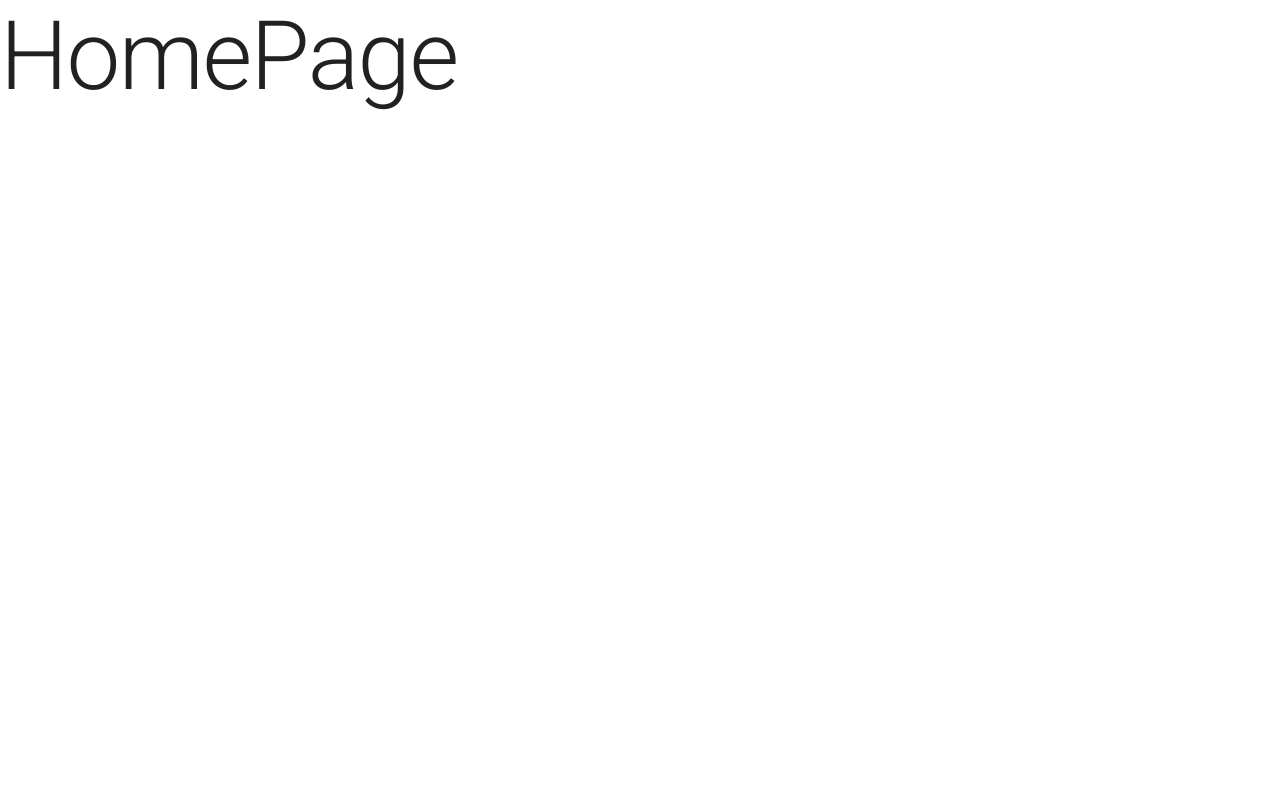
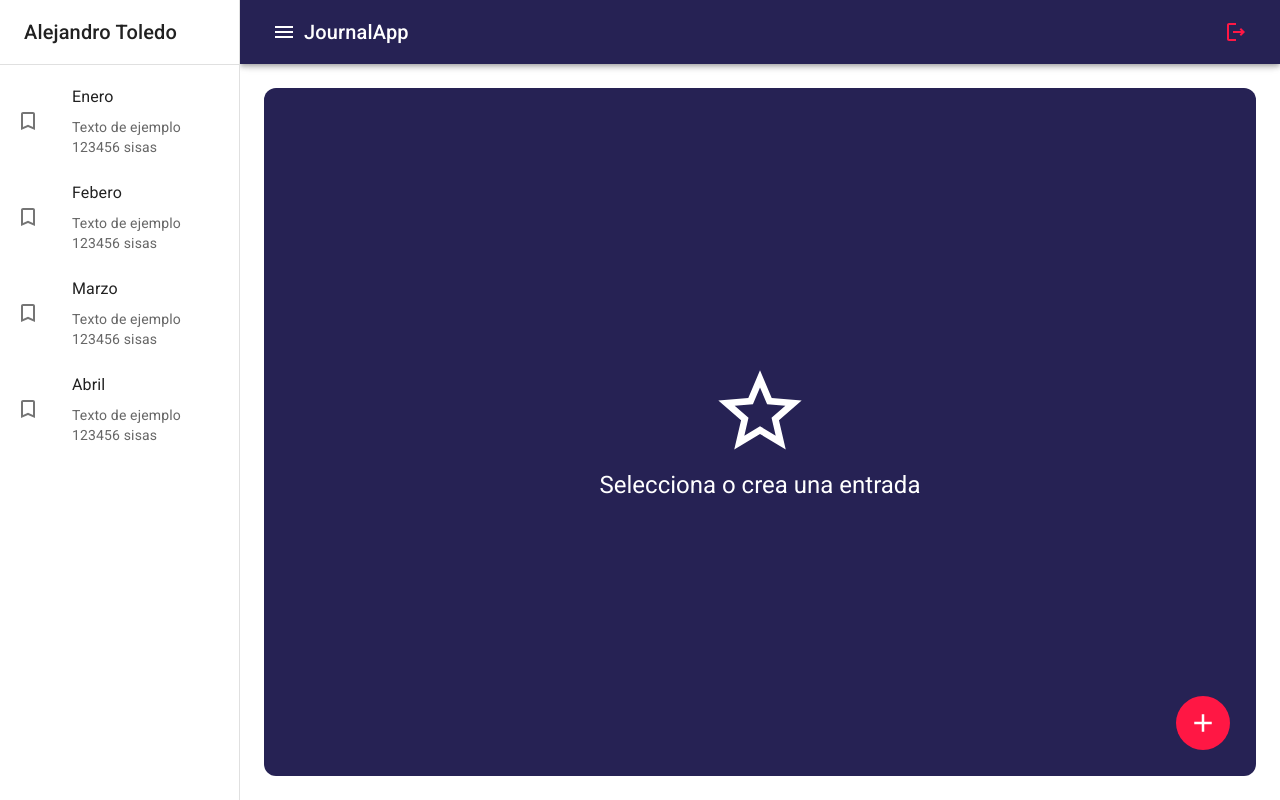
Before and after one commit to Deathlezz300/LoginApp, a React (Vite) app: page /home in a window 1280 px wide. Built offline with nearby package versions, Linux system fonts and the light colour scheme.

Commit message:
Last commit

```diff
--- /dev/null
+++ b/src/Journal/Components/ImageGallery.jsx
@@ -0,0 +1,69 @@
+import { ImageList } from "@mui/material";
+import {ImageListItem} from "@mui/material";
+export const ImageGallery=()=>{
+  return (
+    <ImageList sx={{ width: '100%', height: 600 }} cols={3} rowHeight={164}>
+      {itemData.map((item) => (
+        <ImageListItem key={item.img}>
+          <img
+            src={`${item.img}?w=164&h=164&fit=crop&auto=format`}
+            srcSet={`${item.img}?w=164&h=164&fit=crop&auto=format&dpr=2 2x`}
+            alt={item.title}
+            loading="lazy"
+          />
+        </ImageListItem>
+      ))}
+    </ImageList>
+  );
+}
+
+const itemData = [
+  {
+    img: 'https://images.unsplash.com/photo-1551963831-b3b1ca40c98e',
+    title: 'Breakfast',
+  },
+  {
+    img: 'https://images.unsplash.com/photo-1551782450-a2132b4ba21d',
+    title: 'Burger',
+  },
+  {
+    img: 'https://images.unsplash.com/photo-1522770179533-24471fcdba45',
+    title: 'Camera',
+  },
+  {
+    img: 'https://images.unsplash.com/photo-1444418776041-9c7e33cc5a9c',
+    title: 'Coffee',
+  },
+  {
+    img: 'https://images.unsplash.com/photo-1533827432537-70133748f5c8',
+    title: 'Hats',
+  },
+  {
+    img: 'https://images.unsplash.com/photo-1558642452-9d2a7deb7f62',
+    title: 'Honey',
+  },
+  {
+    img: 'https://images.unsplash.com/photo-1516802273409-68526ee1bdd6',
+    title: 'Basketball',
+  },
+  {
+    img: 'https://images.unsplash.com/photo-1518756131217-31eb79b20e8f',
+    title: 'Fern',
+  },
+  {
+    img: 'https://images.unsplash.com/photo-1597645587822-e99fa5d45d25',
+    title: 'Mushrooms',
+  },
+  {
+    img: 'https://images.unsplash.com/photo-1567306301408-9b74779a11af',
+    title: 'Tomato basil',
+  },
+  {
+    img: 'https://images.unsplash.com/photo-1471357674240-e1a485acb3e1',
+    title: 'Sea star',
+  },
+  {
+    img: 'https://images.unsplash.com/photo-1589118949245-7d38baf380d6',
+    title: 'Bike',
+  },
+];
--- /dev/null
+++ b/src/Journal/Components/NavBar.jsx
@@ -0,0 +1,25 @@
+import React from 'react'
+import { AppBar, Grid, IconButton, Toolbar, Typography } from '@mui/material'
+import { LogoutOutlined, MenuOutlined } from '@mui/icons-material'
+
+export const NavBar = ({drawerWidth}) => {
+  return (
+    <AppBar position='fixed' sx={{
+            width:{sm:`calc(100% - ${drawerWidth}px)`},
+            ml:{sm:`${drawerWidth}px`}
+        }}>
+        <Toolbar>
+            <IconButton>
+                <MenuOutlined sx={{color:'white'}}/>
+            </IconButton>
+            <Grid container direction='row' justifyContent='space-between' alignItems='center'>
+                <Typography variant='h6' noWrap component='div'>JournalApp</Typography>
+                <IconButton color='error'>
+                    <LogoutOutlined/>
+                </IconButton>
+            </Grid>
+
+        </Toolbar>
+    </AppBar>
+  )
+}
--- /dev/null
+++ b/src/Journal/Components/SideBar.jsx
@@ -0,0 +1,39 @@
+import { TurnedInNot } from '@mui/icons-material'
+import { Box, Divider, Drawer, Grid, List, ListItem, ListItemButton, ListItemIcon, ListItemText, Toolbar, Typography } from '@mui/material'
+import React from 'react'
+
+export const SideBar = ({drawerWidth}) => {
+  return (
+    <Box component='nav' sx={{width:{sm:drawerWidth},flexShrink:{sm:0}}}>
+        <Drawer variant='permanent' open sx={{
+            display:{xs:'block'},
+            '& .MuiDrawer-paper':{boxSizing:'border-box',width:drawerWidth}
+        }}>
+
+        <Toolbar>
+            <Typography variant='h6' noWrap component='div'>Alejandro Toledo</Typography>
+        </Toolbar>
+        <Divider/>
+
+        <List>
+            {
+                ['Enero','Febero','Marzo','Abril'].map(mes=>{
+                    return <ListItem key={mes} disablePadding>
+                        <ListItemButton>
+                            <ListItemIcon>
+                                <TurnedInNot/>
+                            </ListItemIcon>
+                            <Grid container>
+                                <ListItemText primary={mes}/>
+                                <ListItemText secondary={'Texto de ejemplo 123456 sisas'}/>
+                            </Grid>
+                        </ListItemButton>
+                    </ListItem>
+                })
+            }
+        </List>
+
+        </Drawer>
+    </Box>
+  )
+}
--- /dev/null
+++ b/src/Journal/Layout/JournalLayout.jsx
@@ -0,0 +1,22 @@
+import React from 'react'
+import { Box, Toolbar } from '@mui/material'
+import { NavBar } from '../Components/NavBar';
+import { SideBar } from '../Components/SideBar';
+
+const drawerWidth=240;
+
+
+export const JournalLayout = ({children}) => {
+  return (
+    <Box sx={{display:'flex'}}>
+
+    <NavBar drawerWidth={drawerWidth}/>
+    <SideBar drawerWidth={drawerWidth}/>
+
+    <Box component='main' sx={{flexGrow:1,p:3}}>
+        <Toolbar/>
+        {children}
+    </Box>
+    </Box>
+  )
+}
--- a/src/Journal/Pages/HomePage.jsx
+++ b/src/Journal/Pages/HomePage.jsx
@@ -1,11 +1,25 @@
 import React from 'react'
-import { Typography } from '@mui/material'
+import { IconButton, Typography } from '@mui/material'
+import { JournalLayout } from '../Layout/JournalLayout'
+import { NothingSelectedView } from '../Views/NothingSelectedView'
+import { NoteView } from '../Views/NoteView'
+import { AddOutlined } from '@mui/icons-material'
 
 export const HomePage = () => {
   return (
-    <>
-        <Typography variant='h1'>HomePage</Typography>
-
-    </>
+    <JournalLayout>
+      <NothingSelectedView/>
+      {/* <NoteView/> */}
+      <IconButton size='large' sx={{
+        color:'white',
+        backgroundColor:'error.main',
+        ':hover':{backgroundColor:'error.main',opacity:0.9},
+        position:'fixed',
+        right:50,
+        bottom:50
+      }}>
+        <AddOutlined sx={{fontSize:30}}/>
+      </IconButton>
+    </JournalLayout>
   )
 }
--- a/src/Journal/Routes/JournalRoutes.jsx
+++ b/src/Journal/Routes/JournalRoutes.jsx
@@ -8,7 +8,7 @@ export const JournalRoutes = () => {
         <Routes>
             <Route path='home' element={<HomePage/>}/>
 
-            <Route path='/*' element={<Navigate to='/home'/>}/>
+            {/* <Route path='/*' element={<Navigate to='/home'/>}/> */}
         </Routes>
     </>
   )
--- /dev/null
+++ b/src/Journal/Views/NoteView.jsx
@@ -0,0 +1,25 @@
+import { SaveOutlined } from '@mui/icons-material'
+import { Button, Grid, TextField, Typography } from '@mui/material'
+import { ImageGallery } from '../Components/ImageGallery'
+import React from 'react'
+
+export const NoteView = () => {
+  return (
+    <Grid container direction='row' justifyContent='space-between' alignItems='center' sx={{mb:1}}>
+        <Grid item>
+            <Typography fontSize={39} fontWeight='light'>31 de enero de 2023</Typography>
+        </Grid>
+        <Grid item>
+            <Button color='primary' sx={{padding:2}}>
+                <SaveOutlined sx={{fontSize:30,mr:1}}/>
+                Guardar
+            </Button>
+        </Grid>
+        <Grid container>
+            <TextField type='text' variant='filled' fullWidth placeholder='Ingrese un titulo' label='Titulo' sx={{border:'none',mb:1}}/>
+            <TextField rows={5} type='text' variant='filled' fullWidth placeholder='¿Que sucedió hoy?' label='Titulo' sx={{border:'none',mb:1}}/>
+        </Grid>
+        <ImageGallery/>
+    </Grid>
+  )
+}
--- /dev/null
+++ b/src/Journal/Views/NothingSelectedView.jsx
@@ -0,0 +1,17 @@
+import React from 'react'
+import { Grid, Typography } from '@mui/material'
+import { StarOutline } from '@mui/icons-material'
+
+export const NothingSelectedView = () => {
+  return (
+    <Grid container spacing={0} direction="column" alignItems="center" justifyContent="center"
+    sx={{minHeight:'calc(100vh - 112px)',backgroundColor:'primary.main',padding:4,borderRadius:3}}>
+        <Grid item xs={12}>
+            <StarOutline sx={{fontSize:100,color:'white'}}/>
+        </Grid>
+        <Grid item>
+            <Typography color='white' variant='h5'>Selecciona o crea una entrada</Typography>
+        </Grid>
+    </Grid>
+  )
+}
--- a/src/auth/Routes/AtuhRoutes.jsx
+++ b/src/auth/Routes/AtuhRoutes.jsx
@@ -12,7 +12,7 @@ export const AtuhRoutes = () => {
 
       <Route path='login' element={<LoginPage/>}/>
       <Route path='register' element={<RegisterPage/>}/>
-      <Route path='/*' element={<Navigate to='/login'/>}/>
+      <Route path='/*' element={<Navigate to='/auth/login'/>}/>
     </Routes>
 
 
--- /dev/null
+++ b/src/auth/pages/AuthLayout.jsx
@@ -0,0 +1,26 @@
+import { Grid } from '@mui/material'
+import {Typography} from '@mui/material'
+import React from 'react'
+
+export const AuthLayout = ({children,titulo}) => {
+  return (
+    <>
+
+    <Grid container spacing={0} direction="column" alignItems="center" justifyContent="center"
+    sx={{minHeight:'100vh',backgroundColor:'primary.main',padding:4}}>
+
+      <Grid item
+      xs={3}
+      sx={{width:{sm:500},backgroundColor:'white',padding:3,borderRadius:2}}>
+
+        <Typography variant='h5' sx={{mb:1}}>{titulo}</Typography>
+
+        {children}
+
+    </Grid>
+
+    </Grid>
+
+    </>
+  )
+}
--- a/src/auth/pages/LoginPage.jsx
+++ b/src/auth/pages/LoginPage.jsx
@@ -1,7 +1,43 @@
 import React from 'react'
+import { Button, Grid, Link, TextField } from '@mui/material'
+import { Typography } from '@mui/material'
+import { Google } from '@mui/icons-material'
+import { Link as RouterLink } from 'react-router-dom'
+import { AuthLayout } from './AuthLayout'
 
 export const LoginPage = () => {
   return (
-    <div>LoginPage</div>
+      <AuthLayout titulo='Login'>
+
+      <form>
+          <Grid container>
+            <Grid item xs={12} sx={{paddingBottom:2}}>
+              <TextField label="Correo" type='email' placeholder='usuario@gmail.com' fullWidth></TextField>
+            </Grid>
+            <Grid item xs={12}>
+              <TextField label="Contraseña" type='password' fullWidth></TextField>
+            </Grid>
+          </Grid>
+
+          <Grid container spacing={2} sx={{paddingTop:1.5}}>
+            <Grid item xs={12} sm={6}>
+              <Button variant='contained' fullWidth>Login</Button>
+            </Grid>
+            <Grid item xs={12} sm={6}>
+              <Button variant='contained' fullWidth>
+                  <Google/>
+                  <Typography sx={{marginLeft:1}}>Google</Typography>
+                </Button>
+            </Grid>
+
+            <Grid container direction='row' justifyContent='end' sx={{paddingTop:1}}>
+                <Link component={RouterLink} to='/auth/register'>Crear cuenta</Link>
+            </Grid>
+
+          </Grid>
+        </form>
+
+      </AuthLayout>
+
   )
 }
--- a/src/auth/pages/RegisterPage.jsx
+++ b/src/auth/pages/RegisterPage.jsx
@@ -1,7 +1,40 @@
 import React from 'react'
+import { Button, Grid, Link, TextField } from '@mui/material'
+import { Typography } from '@mui/material'
+import { Google } from '@mui/icons-material'
+import { Link as RouterLink } from 'react-router-dom'
+import { AuthLayout } from './AuthLayout'
 
 export const RegisterPage = () => {
   return (
-    <div>RegisterPage</div>
+      <AuthLayout titulo='Registro'>
+
+      <form>
+          <Grid container>
+            <Grid item xs={12} sx={{paddingBottom:2}}>
+              <TextField label="Nombre completo" type='text' fullWidth></TextField>
+            </Grid>
+            <Grid item xs={12} sx={{paddingBottom:2}}>
+              <TextField label="Correo" type='email' fullWidth></TextField>
+            </Grid>
+            <Grid item xs={12}>
+              <TextField label="Contraseña" type='password' fullWidth></TextField>
+            </Grid>
+          </Grid>
+
+          <Grid container spacing={2} sx={{paddingTop:1.5}}>
+            <Grid item xs={12} >
+              <Button variant='contained' fullWidth>Crear cuenta</Button>
+            </Grid>
+            <Grid container direction='row' justifyContent='end' sx={{paddingTop:1}}>
+                <Typography sx={{mr:1}}>¿Ya tienes una cuenta?</Typography>
+                <Link component={RouterLink} to='/auth/login'>Ingresar</Link>
+            </Grid>
+
+          </Grid>
+        </form>
+
+      </AuthLayout>
+
   )
 }
```
